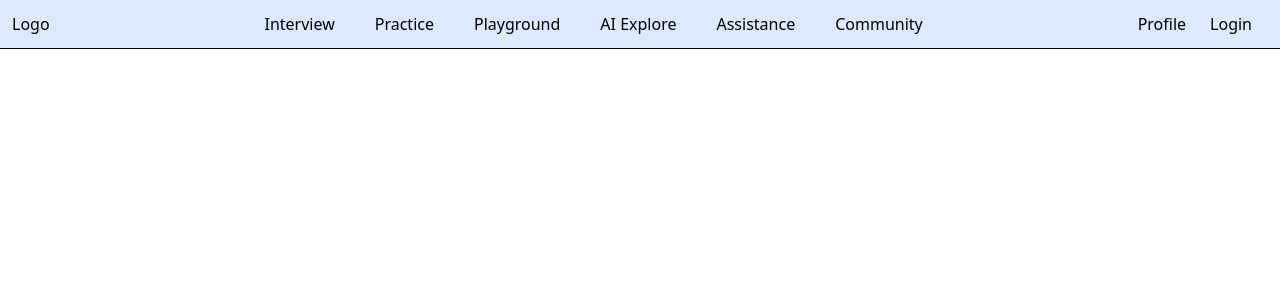
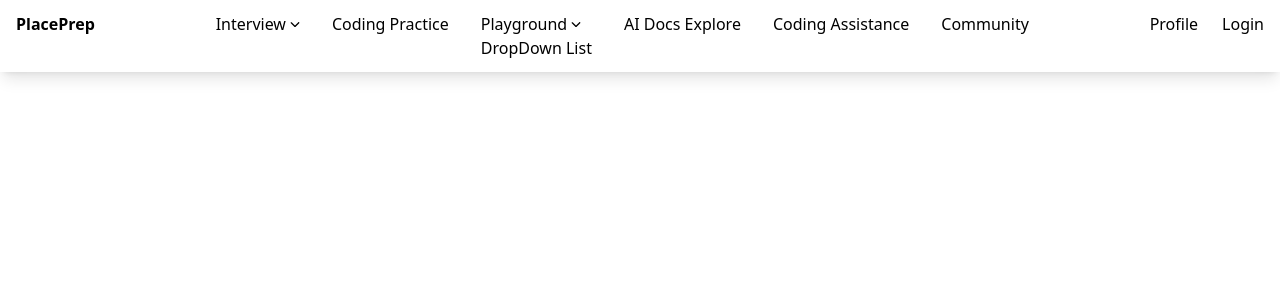
Before and after one commit to Varchasva45/placeprep, a React (Vite) app: page / in a window 1280 px wide. Shown: the top 300 px of the page. Built offline with nearby package versions, Linux system fonts and the light colour scheme.

Commit message:
Updating navbar

```diff
--- a/package.json
+++ b/package.json
@@ -10,6 +10,7 @@
     "preview": "vite preview"
   },
   "dependencies": {
+    "@fortawesome/fontawesome-svg-core": "^6.5.1",
     "@fortawesome/free-solid-svg-icons": "^6.5.1",
     "@fortawesome/react-fontawesome": "^0.2.0",
     "react": "^18.2.0",
--- a/src/components/NavBar.tsx
+++ b/src/components/NavBar.tsx
@@ -1,5 +1,8 @@
 import React from 'react';
 import { Link, useLocation } from 'react-router-dom';
+import { FontAwesomeIcon } from '@fortawesome/react-fontawesome'
+import { faChevronDown } from '@fortawesome/free-solid-svg-icons';
+
 
 const NavBar: React.FC = () => {
 
@@ -7,27 +10,35 @@ const NavBar: React.FC = () => {
     const path = location.pathname;
 
     return (
-        <div className='w-full max-w-maxContent bg-blue-100 p-3 border-b-black border-b-[1px] flex justify-between'>
-            <Link to="/">
-                Logo
+        <div className='w-full max-w-maxContent bg-white flex py-3 justify-between shadow-lg'>
+
+            <Link to="/" className='pl-4 font-bold'>
+                PlacePrep
             </Link>
 
-            <nav className='hidden md:flex'>
-                <ul className='flex flex-row gap-10'>
+            <nav className='hidden lg:flex'>
+                <ul className='flex flex-row gap-8'>
                     <li>
-                        <a href="/interview" className={path === '/interview' ? 'bg-gray-200' : ''}>Interview</a>
+                        <a href="/interview" className={`${path === '/interview' ? 'bg-gray-200' : ''} rounded-2xl`}>Interview</a>
+                        <span><FontAwesomeIcon icon={faChevronDown} height={10} width={10} className='pl-1'/></span>
                     </li>
                     <li>
-                        <a href="/practice" className={path === '/practice' ? 'bg-gray-200' : ''}>Practice</a>
+                        <a href="/practice" className={path === '/practice' ? 'bg-gray-200' : ''}>Coding Practice</a>
                     </li>
                     <li>
-                        <a href="/playground" className={path === '/playground' ? 'bg-gray-200' : ''}>Playground</a>
+                        <div>
+                            <a href="/playground" className={path === '/playground' ? 'bg-gray-200' : ''}>Playground</a>
+                            <span><FontAwesomeIcon icon={faChevronDown} height={10} width={10} className='pl-1'/></span>
+                            <div className='z-[1000]'>
+                                DropDown List
+                            </div>
+                        </div>
                     </li>
                     <li>
-                        <a href="/explore" className={path === '/explore' ? 'bg-gray-200' : ''}>AI Explore</a>
+                        <a href="/explore" className={path === '/explore' ? 'bg-gray-200' : ''}>AI Docs Explore</a>
                     </li>
                     <li>
-                        <a href="/assistance" className={path === '/assistance' ? 'bg-gray-200' : ''}>Assistance</a>
+                        <a href="/assistance" className={path === '/assistance' ? 'bg-gray-200' : ''}>Coding Assistance</a>
                     </li>
                     <li>
                         <a href="/community" className={path === '/community' ? 'bg-gray-200' : ''}>Community</a>
--- a/tailwind.config.js
+++ b/tailwind.config.js
@@ -5,7 +5,7 @@ module.exports = {
     extend: {},
   },
   colors: {
-    navbar: "#1a202c",
+    white: "#fff",
   },
   maxWidth: {
     maxContent: "1260px",
```
Also changed, not shown: 2 other files (tests, documents, lock files or other folders).
